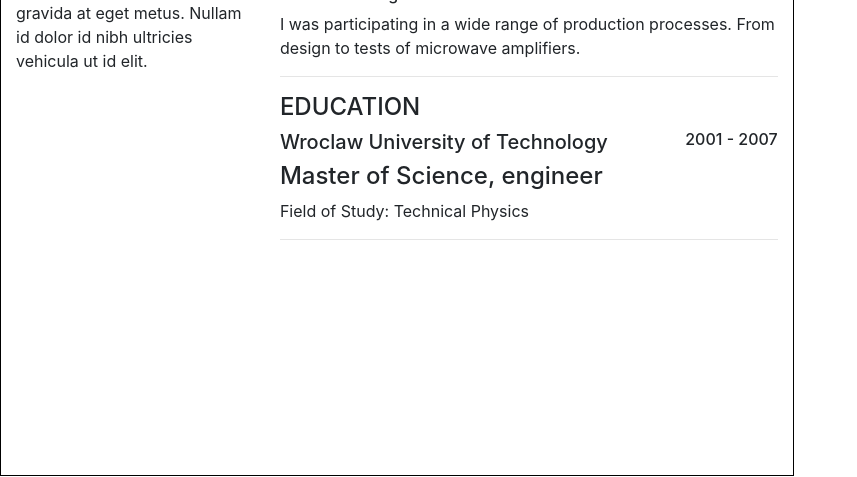
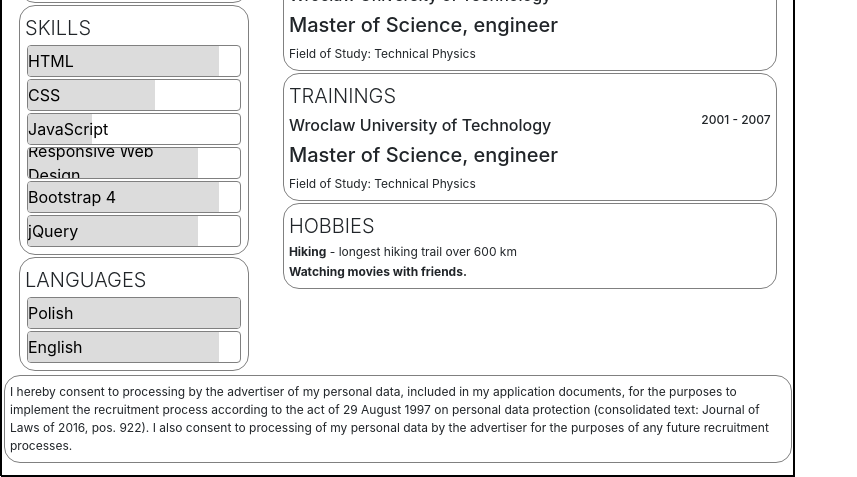
Before and after one commit to cravsky/myCV, a plain HTML site: page index.html in a window 1280 px wide. Shown: the part 647-1124 px from the top of the page, without its empty margins (0-857 px from the left). Drawn offline with Linux system fonts and the light colour scheme.

Commit message:
Adding trainings
Moving on

```diff
--- a/index.html
+++ b/index.html
@@ -11,6 +11,7 @@
         <link href="bootstrap/css/bootstrap.css" rel="stylesheet">
         <!-- Custom styles for this template -->
         <link href="style.css" rel="stylesheet">
+        <link rel="stylesheet" href="https://use.fontawesome.com/releases/v5.0.10/css/all.css" integrity="sha384-+d0P83n9kaQMCwj8F4RJB66tzIwOKmrdb46+porD/OvrJ+37WqIM7UoBtwHO6Nlg" crossorigin="anonymous">
     </head>
     <body>
         <header>
@@ -24,22 +25,65 @@
                 <div class="row">
                     <div class="col-md-4">
                         <img src="assets/images/avatar_sqr.jpg" class="img-fluid rounded">
-                        <h3>PROFILE</h3>
-                        <p>Cras justo odio, dapibus ac facilisis in, egestas eget quam. Donec id elit non mi porta gravida at eget metus. Nullam id dolor id nibh ultricies vehicula ut id elit.</p>
-                        <h3>CONTACT </h3>
-                        <p>Cras justo odio, dapibus ac facilisis in, egestas eget quam. Donec id elit non mi porta gravida at eget metus. Nullam id dolor id nibh ultricies vehicula ut id elit.</p>
+                        <section class="profile">
+                            <p class="lead">PROFILE</p>
+                            <p>I am experienced electronics engineer who decided to take turn in the career and move from hardware to software. I&nbsp;believe that at this point I am ready to take a full-time Front-end Developer position.</p>
+                        </section>
+
+                        <section class="contact">
+                            <p class="lead">CONTACT </p>
+                            <p> <i class="far fa-user"></i> Kzysztof Krawczyński<br /><i class="fas fa-home"></i> Wroclaw, Poland<br /><i class="fas fa-mobile-alt"></i> +48 507 090 963 <br /><i class="far fa-envelope"></i> cravsky@gmail.com<br /><i class="fab fa-linkedin"></i> linkedin.com/in/cravsky<br /><i class="fas fa-globe"></i> www.cravsky.eu</p>
+                        </section>
+
+                        <section class="skills">
+                            <p class="lead">SKILLS</p>
+                            <div class="progress">
+                                <div class="progress-bar bg-secondary" role="progressbar" style="width: 90%" aria-valuenow="25" aria-valuemin="0" aria-valuemax="100">HTML</div>
+                            </div>
+
+                            <div class="progress">
+                                <div class="progress-bar bg-secondary" role="progressbar" style="width: 60%" aria-valuenow="25" aria-valuemin="0" aria-valuemax="100">
+                                    CSS
+</div>
+                            </div>
+
+                            <div class="progress">
+                                <div class="progress-bar bg-secondary" role="progressbar" style="width: 30%" aria-valuenow="25" aria-valuemin="0" aria-valuemax="100">JavaScript</div>
+                            </div>
+
+                            <div class="progress">
+                                <div class="progress-bar bg-secondary" role="progressbar" style="width: 80%" aria-valuenow="25" aria-valuemin="0" aria-valuemax="100">Responsive Web Design</div>
+                            </div>
+
+                            <div class="progress">
+                                <div class="progress-bar bg-secondary" role="progressbar" style="width: 90%" aria-valuenow="25" aria-valuemin="0" aria-valuemax="100">Bootstrap 4</div>
+                            </div>
+
+                            <div class="progress">
+                                <div class="progress-bar bg-secondary" role="progressbar" style="width: 80%" aria-valuenow="25" aria-valuemin="0" aria-valuemax="100">jQuery</div>
+                            </div>
+                        </section>
+                        <section class="skills">
+                            <p class="lead">LANGUAGES</p>
+                            <div class="progress">
+                                <div class="progress-bar bg-secondary" role="progressbar" style="width: 100%" aria-valuenow="25" aria-valuemin="0" aria-valuemax="100">Polish</div>
+                            </div>
+                            <div class="progress">
+                                <div class="progress-bar bg-secondary" role="progressbar" style="width: 90%" aria-valuenow="25" aria-valuemin="0" aria-valuemax="100">English</div>
+                            </div>
+                        </section>
                     </div>
                     <div class="col-md-8">
                         <section class="work">
-                            <h4>WORK EXPERIENCE</h4>
+                            <p class="lead">WORK EXPERIENCE</p>
                             <section class="job">
                                 <h5 class="d-inline-block">
-        Home office / Wroclaw, Poland</h5>
+        Home Office/ Wroclaw, Poland</h5>
                                 <h6 class="d-inline-block float-right">Mar. 2017 -&nbsp;</h6>
                                 <h4>
         Self-taught Front-end Developer </h4>
                                 <p>I am preparing for the Front-end developer career. Studying web-technologies and frameworks. Attending online courses at FreeCodeCamp, practicing JavaScript at CodeWars, designing websites and building web-apps.</p>
-                                <hr />
+                                <hr>
                             </section>
                             <section class="job">
                                 <h5 class="d-inline-block">
@@ -48,7 +92,7 @@
                                 <h4>
         Senior Engineer </h4>
                                 <p>My key responsibilities were supporting the life-cycle of products from concept through to the transition into production and beyond., implementation of robust processes and procedures.</p>
-                                <hr />
+                                <hr>
                             </section>
                             <section class="job">
                                 <h5 class="d-inline-block">
@@ -59,25 +103,41 @@
                                 <h6>Electronics Engineer, Specialist</h6>
                                 <h6>Electronics Engineer</h6>
                                 <p>I was participating in a wide range of production processes. From design to tests of microwave amplifiers.</p>
-                                <hr />
                             </section>
                         </section>
                         <section class="education">
-                            <h4>EDUCATION</h4>
+                            <p class="lead">EDUCATION</p>
                             <section class="school">
                                 <h5 class="d-inline-block">Wroclaw University of&nbsp;Technology</h5>
                                 <h6 class="d-inline-block float-right">2001 - 2007</h6>
                                 <h4>Master of Science, engineer</h4>
                                 <p> Field of Study: Technical Physics</p>
-                                <hr>
                             </section>
+                        </section>
+                        <section class="education">
+                            <p class="lead">TRAININGS</p>
+                            <section class="school">
+                                <h5 class="d-inline-block">Wroclaw University of&nbsp;Technology</h5>
+                                <h6 class="d-inline-block float-right">2001 - 2007</h6>
+                                <h4>Master of Science, engineer</h4>
+                                <p> Field of Study: Technical Physics</p>
+                            </section>
+                        </section>
+                        <section class="hobbies">
+                            <p class="lead">HOBBIES</p>
+                            <p><b>Hiking</b> - longest hiking trail over 600 km</p>
+                            <p><b>Watching movies with friends.</b></p>
                         </section>
                     </div>
                 </div>
             </div>
         </main>
-        <div class="container">
-</div>
+        <footer>
+            <p>I hereby consent to processing by the advertiser of my personal data, included in my application documents, for the
+purposes to implement the recruitment process according to the act of 29 August 1997 on personal data protection
+(consolidated text: Journal of Laws of 2016, pos. 922). I also consent to processing of my personal data by the advertiser
+for the purposes of any future recruitment processes.</p>
+        </footer>
         <!-- Bootstrap core JavaScript
     ================================================== -->
         <!-- Placed at the end of the document so the pages load faster -->
--- a/style.css
+++ b/style.css
@@ -1,5 +1,41 @@
-/* Table of contents */
-html {
+.bg-secondary {
+    background-color: gainsboro !important;
+    color: black;
+    font-size: 1rem;
+    text-align: left;
+}
+
+h1 {
+    font-size: 1.75rem;
+}
+
+h2 {
+    font-size: 1.6rem;
+}
+
+h3 {
+    font-size: 1.5rem;
+}
+
+h4 {
+    font-size: 1.25rem;
+}
+
+h5 {
+    font-size: 1.0rem;
+}
+
+h6 {
+    font-size: 0.75rem;
+}
+
+p,
+li {
+    font-size: 0.75rem;
+}
+
+html,
+body {
     height: 297mm;
     width: 210mm;
     border: 1px solid black;
@@ -8,3 +44,35 @@ html {
 header {
     text-align: center;
 }
+
+footer {
+    padding: 5px;
+}
+
+.work,
+.education,
+.profile,
+.contact,
+.skills,
+.trainings,
+.hobbies,
+footer,
+img,
+header {
+    border: 1px solid grey;
+    padding: 5px;
+    margin: 2px;
+    border-radius: 16px;
+}
+
+.progress {
+    height: 32px;
+    margin: 2px;
+    background-color: white;
+    border: solid 1px grey;
+}
+
+p {
+    margin-top: 2px;
+    margin-bottom: 2px;
+}
```
